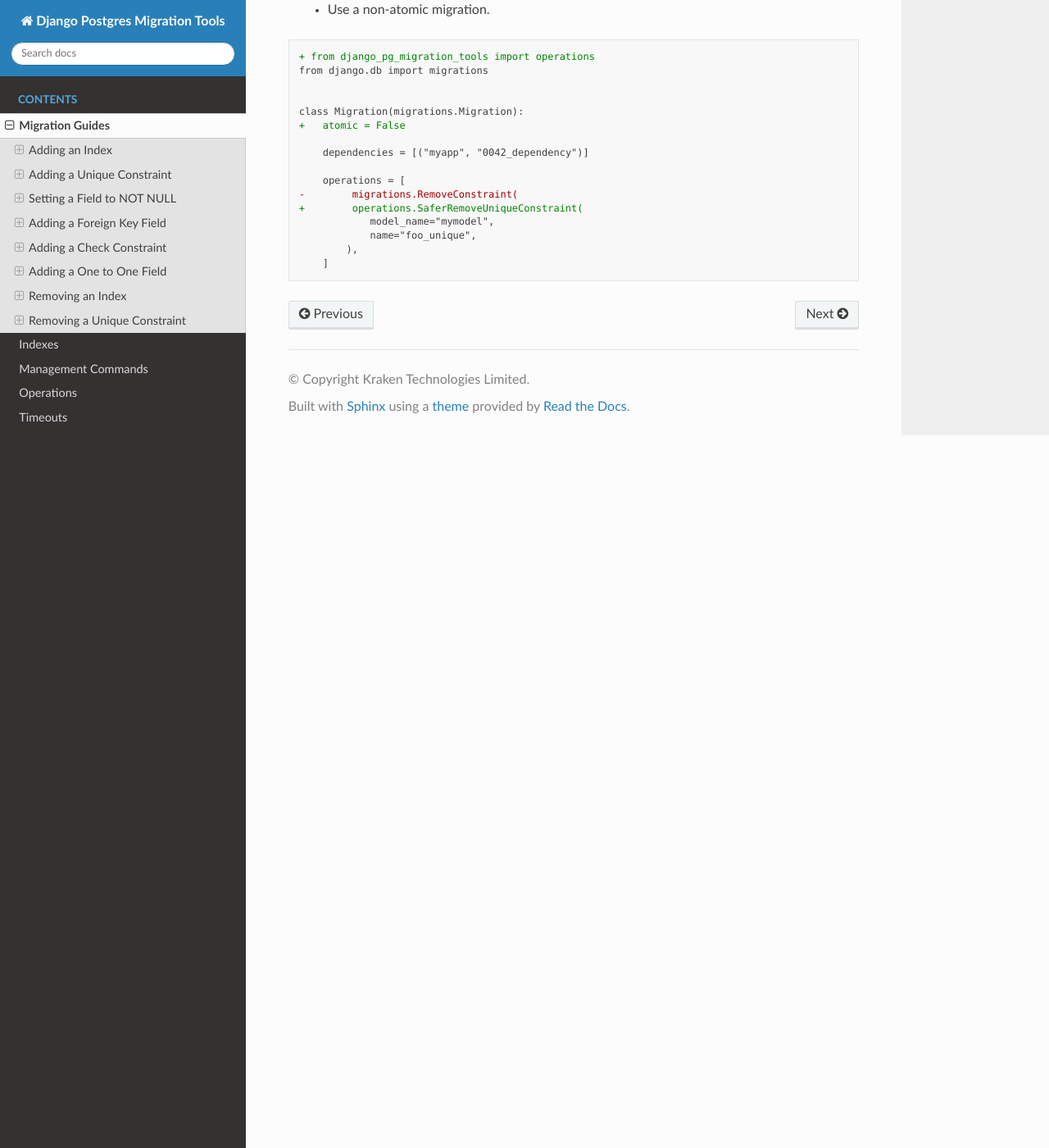
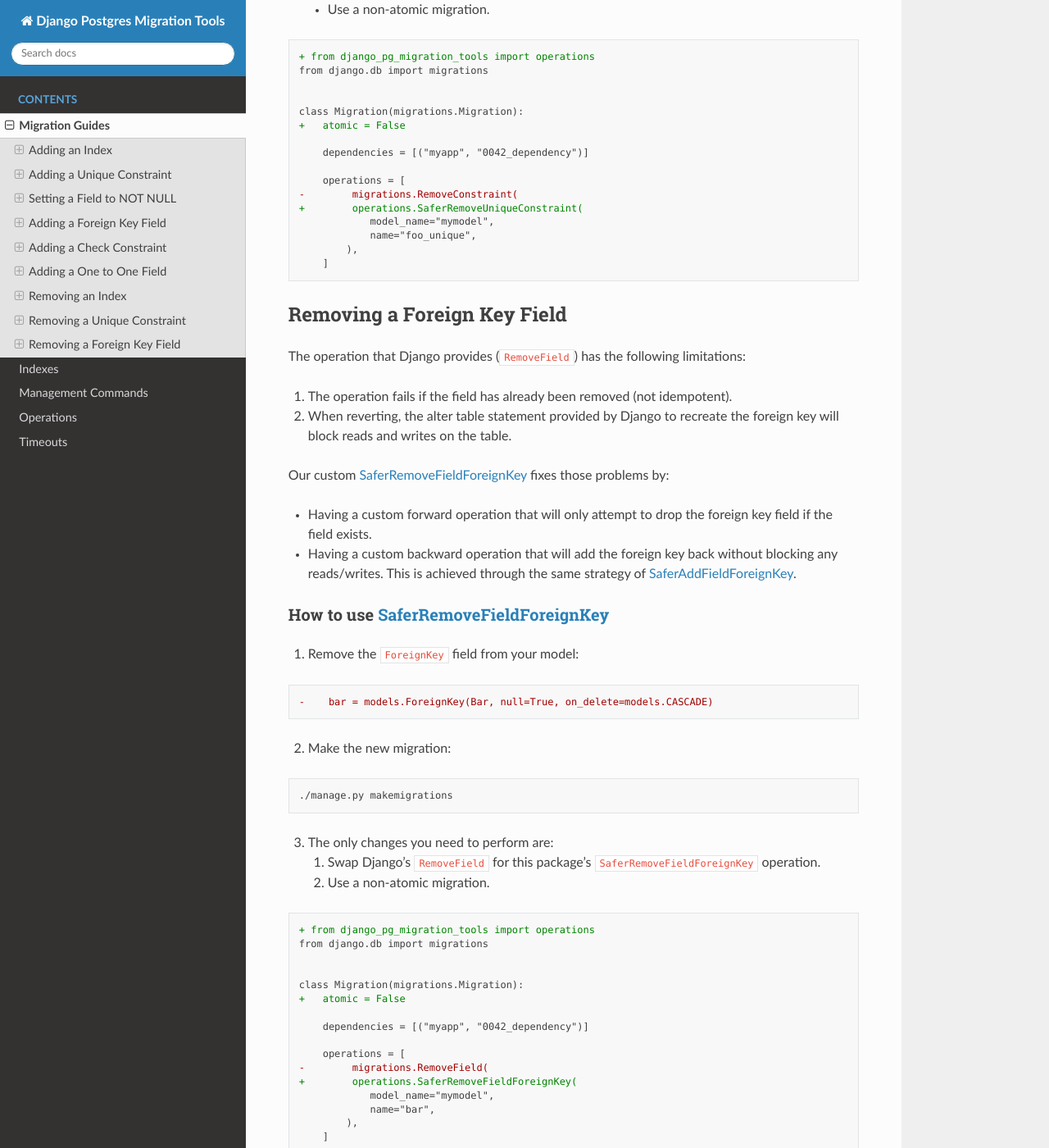
Before and after one commit to kraken-tech/django-pg-migration-tools, a Sphinx documentation site: the page built from docs/guides/migration_guides.rst, in a window 1280 px wide and 1400 px high, scrolled down 13306 px. Shown: the whole window at 82% size. Built offline with Sphinx 7.4.7 and the Read the Docs theme 3.1.0, drawn with Linux system fonts in a browser that asks for light colours.

Commit message:
Move info for removing fk field to its own guide
Why? The current information on removing a fk field is clustered inside
the class definition of the SaferRemoveFieldForeignKey operation.

It is not obvious from a user's PoV that they will find a "guide" and a
"how-to" inside the documentation for the definition of a class as this
is not a common place for such information to live.

This commit moves this information to a more free-form "guides" page so
that the documentation is easier to find and easier to edit.

The class definition will still include a link back to the guide in
case users come to the class definition before they read the guide.

```diff
--- a/docs/guides/migration_guides.rst
+++ b/docs/guides/migration_guides.rst
@@ -808,3 +808,67 @@ ______________________________________________________________________________
               name="foo_unique",
           ),
       ]
+
+.. _guide_removing_a_foreign_key_field:
+
+Removing a Foreign Key Field
+----------------------------
+
+The operation that Django provides (``RemoveField``) has the
+following limitations:
+
+1. The operation fails if the field has already been removed (not
+   idempotent).
+2. When reverting, the alter table statement provided by Django to recreate
+   the foreign key will block reads and writes on the table.
+
+Our custom :ref:`SaferRemoveFieldForeignKey <safer_remove_field_foreign_key>`
+fixes those problems by:
+
+- Having a custom forward operation that will only attempt to drop the
+  foreign key field if the field exists.
+- Having a custom backward operation that will add the foreign key back
+  without blocking any reads/writes. This is achieved through the same
+  strategy of :ref:`SaferAddFieldForeignKey <safer_add_field_foreign_key>`.
+
+.. _guide_how_to_use_safer_remove_field_foreign_key:
+
+How to use :ref:`SaferRemoveFieldForeignKey <safer_remove_field_foreign_key>`
+_____________________________________________________________________________
+
+1. Remove the ``ForeignKey`` field from your model:
+
+.. code-block:: diff
+
+  -    bar = models.ForeignKey(Bar, null=True, on_delete=models.CASCADE)
+
+2. Make the new migration:
+
+.. code-block:: bash
+
+  ./manage.py makemigrations
+
+3. The only changes you need to perform are:
+
+   1. Swap Django's ``RemoveField`` for this package's
+      ``SaferRemoveFieldForeignKey`` operation.
+   2. Use a non-atomic migration.
+
+.. code-block:: diff
+
+  + from django_pg_migration_tools import operations
+  from django.db import migrations
+
+
+  class Migration(migrations.Migration):
+  +   atomic = False
+
+      dependencies = [("myapp", "0042_dependency")]
+
+      operations = [
+  -        migrations.RemoveField(
+  +        operations.SaferRemoveFieldForeignKey(
+              model_name="mymodel",
+              name="bar",
+          ),
+      ]
```
Also changed, not shown: docs/usage/operations.rst (+5 -54 lines).
